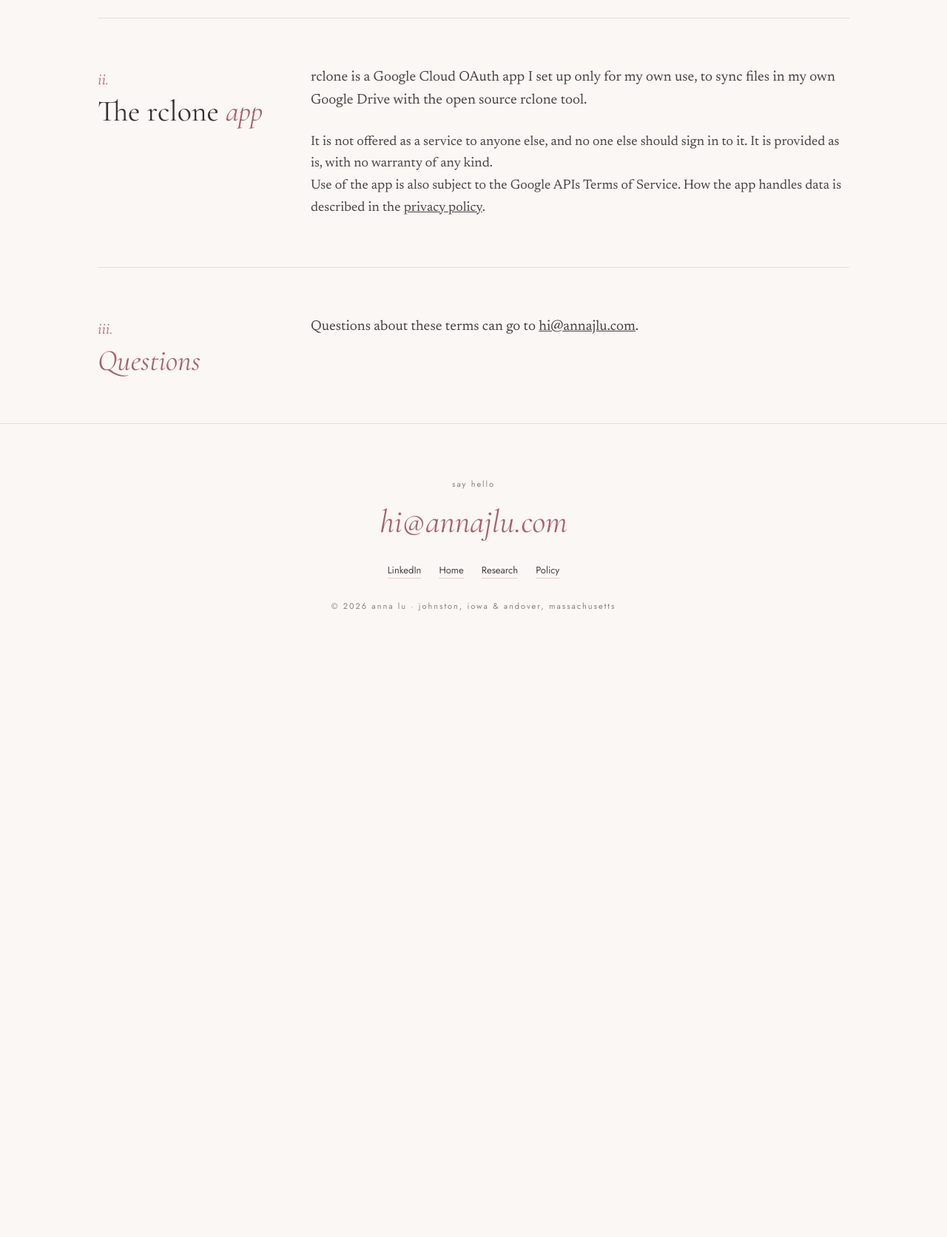
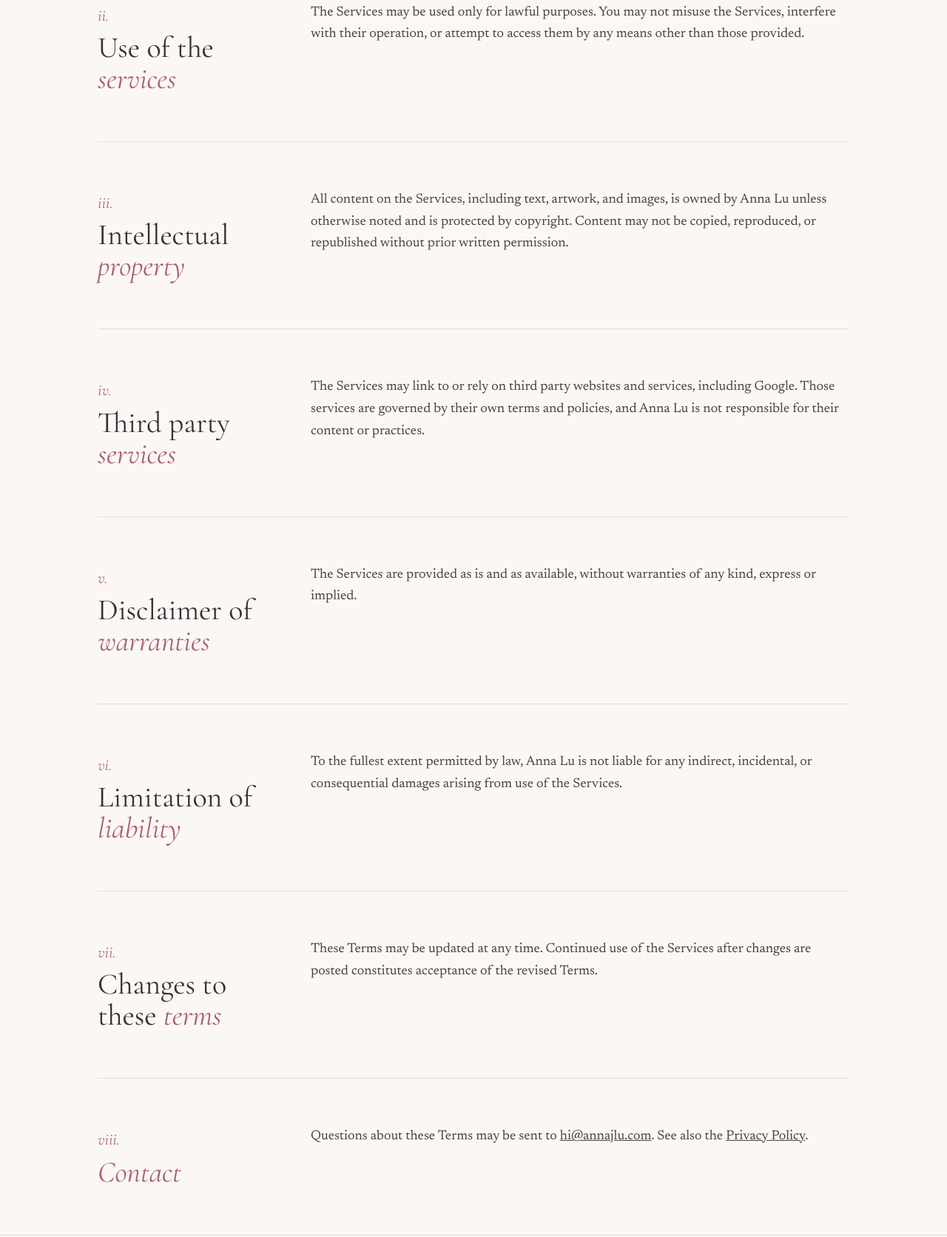
Before and after one commit to ajldesigns/anna-website, a plain HTML site: page terms.html in a window 1280 px wide. Shown: the part 671-2343 px from the top of the page at 74% size. Before the commit the page ends 1563 px from the top, so only its background shows below. Drawn offline with nearby package versions, Linux system fonts and the light colour scheme.

Commit message:
Rewrite terms of service in standard third-person language

```diff
--- a/terms.html
+++ b/terms.html
@@ -4,7 +4,7 @@
   <meta charset="UTF-8">
   <meta name="viewport" content="width=device-width, initial-scale=1.0">
   <title>Terms of Service · Anna Lu</title>
-  <meta name="description" content="Terms of service for annajlu.com and for the personal rclone app Anna Lu uses to sync her own Google Drive.">
+  <meta name="description" content="Terms of service for annajlu.com and related applications.">
   <meta name="author" content="Anna Lu">
   <meta name="robots" content="noindex, follow">
   <link rel="canonical" href="https://www.annajlu.com/terms">
@@ -39,39 +39,86 @@
     <section class="page-head">
       <p class="label">anna lu &nbsp;·&nbsp; terms</p>
       <h1>Terms of <em>service</em></h1>
-      <p class="dek">The terms for using this website and my personal rclone app. Last updated October 17, 2026.</p>
+      <p class="dek">Last updated October 18, 2026.</p>
     </section>
 
-    <section class="sec" id="website">
+    <section class="sec">
       <div class="sec-head reveal">
         <div class="sec-num">i.</div>
-        <h2>This <em>website</em></h2>
+        <h2>Acceptance of <em>terms</em></h2>
       </div>
       <div class="reveal">
-        <p class="lead">annajlu.com is a personal website shared for information only. You are welcome to read it and link to it.</p>
-        <p>The writing, artwork, and images on this site are my own unless noted, and may not be copied or republished without my permission. Links to other sites are provided for convenience, and I am not responsible for their content.</p>
+        <p>By accessing or using annajlu.com and any related applications (the Services), you agree to these Terms of Service. If you do not agree, do not use the Services.</p>
       </div>
     </section>
 
-    <section class="sec" id="rclone">
+    <section class="sec">
       <div class="sec-head reveal">
         <div class="sec-num">ii.</div>
-        <h2>The rclone <em>app</em></h2>
+        <h2>Use of the <em>services</em></h2>
       </div>
       <div class="reveal">
-        <p class="lead">rclone is a Google Cloud OAuth app I set up only for my own use, to sync files in my own Google Drive with the open source rclone tool.</p>
-        <p>It is not offered as a service to anyone else, and no one else should sign in to it. It is provided as is, with no warranty of any kind.</p>
-        <p>Use of the app is also subject to the Google APIs Terms of Service. How the app handles data is described in the <a href="/privacy">privacy policy</a>.</p>
+        <p>The Services may be used only for lawful purposes. You may not misuse the Services, interfere with their operation, or attempt to access them by any means other than those provided.</p>
       </div>
     </section>
 
-    <section class="sec" id="contact-terms">
+    <section class="sec">
       <div class="sec-head reveal">
         <div class="sec-num">iii.</div>
-        <h2><em>Questions</em></h2>
+        <h2>Intellectual <em>property</em></h2>
       </div>
       <div class="reveal">
-        <p class="lead">Questions about these terms can go to <a href="mailto:hi@annajlu.com">hi@annajlu.com</a>.</p>
+        <p>All content on the Services, including text, artwork, and images, is owned by Anna Lu unless otherwise noted and is protected by copyright. Content may not be copied, reproduced, or republished without prior written permission.</p>
+      </div>
+    </section>
+
+    <section class="sec">
+      <div class="sec-head reveal">
+        <div class="sec-num">iv.</div>
+        <h2>Third party <em>services</em></h2>
+      </div>
+      <div class="reveal">
+        <p>The Services may link to or rely on third party websites and services, including Google. Those services are governed by their own terms and policies, and Anna Lu is not responsible for their content or practices.</p>
+      </div>
+    </section>
+
+    <section class="sec">
+      <div class="sec-head reveal">
+        <div class="sec-num">v.</div>
+        <h2>Disclaimer of <em>warranties</em></h2>
+      </div>
+      <div class="reveal">
+        <p>The Services are provided as is and as available, without warranties of any kind, express or implied.</p>
+      </div>
+    </section>
+
+    <section class="sec">
+      <div class="sec-head reveal">
+        <div class="sec-num">vi.</div>
+        <h2>Limitation of <em>liability</em></h2>
+      </div>
+      <div class="reveal">
+        <p>To the fullest extent permitted by law, Anna Lu is not liable for any indirect, incidental, or consequential damages arising from use of the Services.</p>
+      </div>
+    </section>
+
+    <section class="sec">
+      <div class="sec-head reveal">
+        <div class="sec-num">vii.</div>
+        <h2>Changes to these <em>terms</em></h2>
+      </div>
+      <div class="reveal">
+        <p>These Terms may be updated at any time. Continued use of the Services after changes are posted constitutes acceptance of the revised Terms.</p>
+      </div>
+    </section>
+
+    <section class="sec">
+      <div class="sec-head reveal">
+        <div class="sec-num">viii.</div>
+        <h2><em>Contact</em></h2>
+      </div>
+      <div class="reveal">
+        <p>Questions about these Terms may be sent to <a href="mailto:hi@annajlu.com">hi@annajlu.com</a>. See also the <a href="/privacy">Privacy Policy</a>.</p>
       </div>
     </section>
 
```
